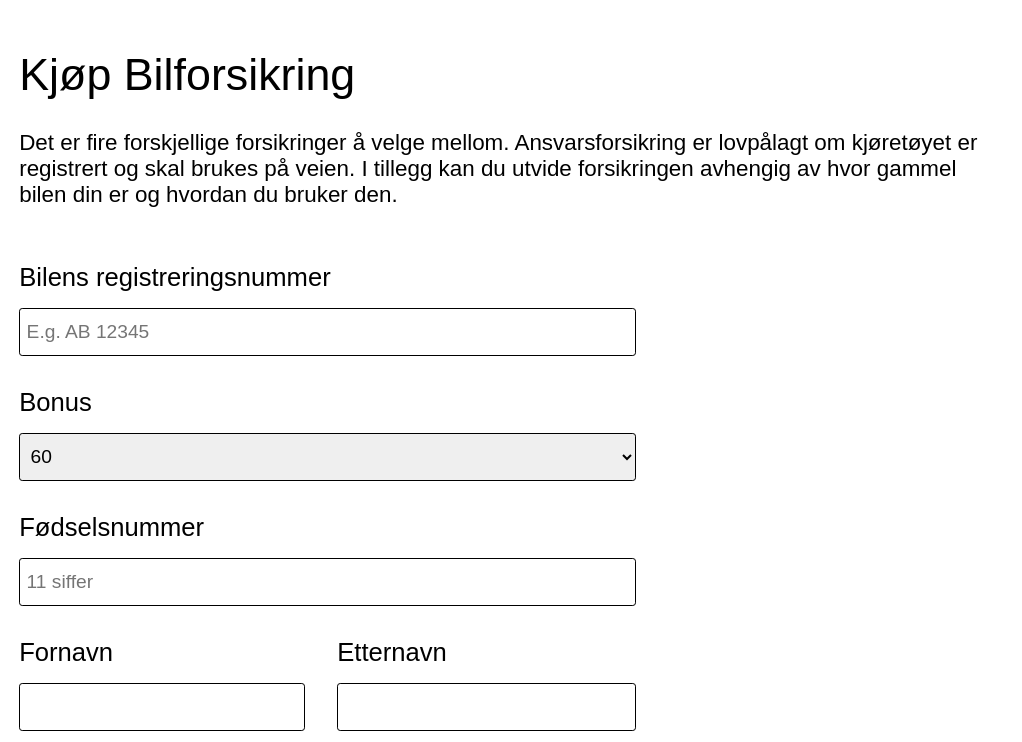
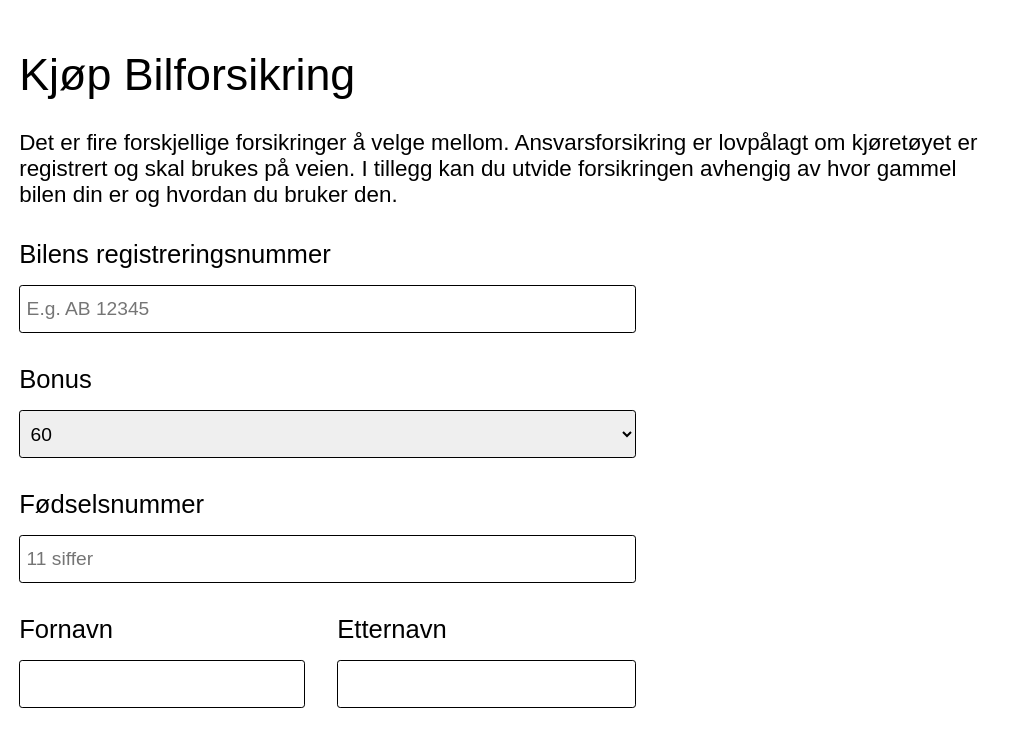
Before and after one commit to SaraMaldum/bilforsikring-kjop, a React (Create React App) app: page / in a window 1280 px wide. Shown: the top 742 px of the page, without its empty margins (0-1022 px from the left). Built offline with nearby package versions, Linux system fonts and the light colour scheme.

Commit message:
feat: lagt til pris og formattert kode, pluss forbedring i scss

```diff
--- a/package.json
+++ b/package.json
@@ -3,6 +3,9 @@
   "version": "0.1.0",
   "private": true,
   "dependencies": {
+    "@fortawesome/fontawesome-svg-core": "^6.5.2",
+    "@fortawesome/free-solid-svg-icons": "^6.5.2",
+    "@fortawesome/react-fontawesome": "^0.2.0",
     "@testing-library/jest-dom": "^5.17.0",
     "@testing-library/react": "^13.4.0",
     "@testing-library/user-event": "^13.5.0",
--- a/src/App.scss
+++ b/src/App.scss
@@ -1,18 +1,26 @@
+// Fonts
 @font-face {
   font-family: 'Profilfont-Regular-Web';
   src: local('Profilfont-Regular-Web'), url('./static/fonts/._Profilfont-Regular-Web.woff') format('woff'),
-       local('Profilfont-Regular-Web'), url('./static/fonts/._Profilfont-Regular-Web.woff2') format('woff2');
+  local('Profilfont-Regular-Web'), url('./static/fonts/._Profilfont-Regular-Web.woff2') format('woff2');
 }
 
+// Variables
+$font-primary: 'Profilfont-Regular-Web', sans-serif;
+$font-size-base: 1.4rem;
+
+// Styling
 body {
-  font-family: Profilfont-Regular-Web, sans-serif;
-  font-size: 1.4rem;
-  margin: 1rem;
-  align-items: center;
+  font-family: $font-primary;
+  font-size: $font-size-base;
+  margin: 0;
+  padding: 1rem;
 }
 
 main {
-  align-content: center;
+  align-items: center;
+  display: flex;
+  justify-content: center;
 }
 
 h1 {
@@ -20,22 +28,26 @@ h1 {
 }
 
 .ingress {
-  max-width: 960px;
+  margin: 0 auto;
 }
 
 .error {
   color: #c93116;
+  font-size: 1.2rem;
   margin-top: 0.2rem;
-  font-size: 1.2rem;
   padding-top: 0.6rem;
 }
 
 @media (min-width: 960px) {
   body {
+    box-sizing: content-box;
+    margin: 0 auto;
     max-width: 1500px;
-    box-sizing: content-box;
-    display: block;
-    margin: auto;
     padding: 1.2rem;
   }
+
+  .ingress {
+    margin: 0;
+    max-width: 960px;
+  }
 }
--- a/src/App.tsx
+++ b/src/App.tsx
@@ -7,8 +7,10 @@ function App() {
         <div>
             <header>
                 <h1>Kjøp Bilforsikring</h1>
-        <p className="ingress">Det er fire forskjellige forsikringer å velge mellom. Ansvarsforsikring er lovpålagt om kjøretøyet er
-        registrert og skal brukes på veien. I tillegg kan du utvide forsikringen avhengig av hvor gammel bilen din
+                <p className="ingress">Det er fire forskjellige forsikringer å velge mellom. Ansvarsforsikring er
+                    lovpålagt om kjøretøyet er
+                    registrert og skal brukes på veien. I tillegg kan du utvide forsikringen avhengig av hvor gammel
+                    bilen din
                     er og hvordan du bruker den.</p>
             </header>
             <main>
--- a/src/skjema/bilforsikring-skjema.tsx
+++ b/src/skjema/bilforsikring-skjema.tsx
@@ -1,15 +1,17 @@
-import React from 'react';
-import { Formik, Field, ErrorMessage, FormikValues, FormikHelpers } from 'formik';
+import React, {useState} from 'react';
+import {Formik, Field, ErrorMessage} from 'formik';
 import * as Yup from 'yup';
 import '../App.scss';
 import './bilforsikring.scss';
+import {FontAwesomeIcon} from '@fortawesome/react-fontawesome';
+import {faInfoCircle} from '@fortawesome/free-solid-svg-icons';
 
 interface FormData {
     fornavn: string,
     etternavn: string,
     bonus: string,
     regnr: string,
-    fodselsnummer: string,
+    fnr: string,
     email: string
 }
 
@@ -19,33 +21,39 @@ const Form: React.FC = () => {
         etternavn: '',
         bonus: '60',
         regnr: '',
-        fodselsnummer: '',
+        fnr: '',
         email: ''
     };
+
+    const [price, setPrice] = useState<number | null>(null);
 
     const schema = Yup.object().shape({
         fornavn: Yup.string().required('Du må fylle ut fornavn'),
         etternavn: Yup.string().required('Du må fylle ut etternavn'),
         regnr: Yup.string().required('Du må fylle ut bilens registreringsnummer').matches(/^[A-Z]{2}\s\d{5}$/, 'Bilens registreringsnummer må være gyldig'),
-        fodselsnummer: Yup.string().required('Du må fylle inn ditt fødselsnummer').matches(/^(0[1-9]|[12]\d|3[01])(0[1-9]|1[0-2])\d{2}\d{5}$/, 'Fødselsnummer må være gyldig, 11 siffer'),
+        fnr: Yup.string().required('Du må fylle inn ditt fødselsnummer').matches(/^(0[1-9]|[12]\d|3[01])(0[1-9]|1[0-2])\d{2}\d{5}$/, 'Fødselsnummer må være gyldig, 11 siffer'),
         email: Yup.string().required('Du må fylle ut epostadressen din'),
     });
 
-    const handleSubmit = (
-        values: FormikValues,
-        {setSubmitting}: FormikHelpers<FormData>
-    ) => {
-        setTimeout(() => {
-            console.log(values);
-            setSubmitting(false);
-        }, 500);
+    const calculatePrice = (formData: FormData): number => {
+        return parseInt(formData.bonus) * 50;
+    };
+
+    const handleSubmit = (values: FormData) => {
+        const calculatedPrice = calculatePrice(values);
+        setPrice(calculatedPrice);
+    };
+
+    const handleCustomReset = (resetForm: () => void) => {
+        setPrice(null);
+        resetForm();
     };
 
     return (
         <Formik initialValues={initialValues}
                 validationSchema={schema}
                 onSubmit={handleSubmit}>
-            {({handleSubmit, handleReset}) => (
+            {({handleSubmit, resetForm}) => (
                 <form onSubmit={handleSubmit} className="bilforsikring-skjema">
                     <div className="bilforsikring-skjema--container">
                         <div className="bilforsikring-skjema--item">
@@ -67,9 +75,9 @@ const Form: React.FC = () => {
                         </div>
 
                         <div className="bilforsikring-skjema--item">
-                            <label htmlFor="fodselsnummer">Fødselsnummer
-                                <Field type="text" name="fodselsnummer" id="fodselsnummer" placeholder="11 siffer"/>
-                                <ErrorMessage name="fodselsnummer" component="div" className="error"/>
+                            <label htmlFor="fnr">Fødselsnummer
+                                <Field type="text" name="fnr" id="fnr" placeholder="11 siffer"/>
+                                <ErrorMessage name="fnr" component="div" className="error"/>
                             </label>
                         </div>
 
@@ -96,12 +104,22 @@ const Form: React.FC = () => {
                             </label>
                         </div>
 
+                        {price !== null && (
+                            <div className="bilforsikring-skjema--pris">
+                                <div>
+                                    <FontAwesomeIcon icon={faInfoCircle}/>
+                                    <span className="bilforsikring-skjema--prisbelop">Prisen på din forsikring pr år blir følgende: {price} kr.</span>
+                                </div>
+                            </div>
+                        )}
+
                         <div className="bilforsikring-skjema--item">
                             <button type="submit" className="btn btn-beregn">Beregn pris</button>
-                            <button type="button" onClick={handleReset} className="btn btn-avbryt">Avbryt</button>
+                            <button type="button" onClick={() => handleCustomReset(resetForm)}
+                                    className="btn btn-avbryt">Avbryt
+                            </button>
                         </div>
                     </div>
-                    {/*    Legg inn beregnet pris her */}
                 </form>
             )}
         </Formik>
--- a/src/skjema/bilforsikring.scss
+++ b/src/skjema/bilforsikring.scss
@@ -1,36 +1,52 @@
+// Variables
+$rem: 1rem;
+$btn-padding: $rem $rem * 1.4;
+$btn-border-radius: 2rem;
+
+// Mixins
+@mixin input-fields {
+  border-radius: 0.2rem;
+  border: 1px solid black;
+  box-sizing: border-box;
+  font-size: 1.2rem;
+  height: 3rem;
+  margin-top: 1rem;
+  min-width: 100%;
+  padding: 0.4rem;
+}
+
+@mixin button-styles {
+  border-radius: $btn-border-radius;
+  cursor: pointer;
+  font-size: 1.2rem;
+  font-weight: 600;
+  margin-right: 1rem;
+  padding: $btn-padding;
+}
+
+// Styling
 .bilforsikring-skjema {
   display: grid;
+  gap: 8px;
+  grid-template-columns: repeat(1, 1fr);
   grid-template-rows: repeat(1, 1fr);
-  grid-template-columns: repeat(1, 1fr);
-  gap: 8px;
   width: 100%;
 
-  .bilforsikring-skjema--item {
-    margin-top: 2rem;
+  &--item {
     font-size: 1.6rem;
     font-weight: normal;
+    margin-top: 2rem;
   }
 }
 
 input, select {
-  box-sizing: border-box;
-  min-width: 100%;
-  height: 3rem;
-  font-size: 1.2rem;
-  margin-top: 1rem;
-  border: 1px solid black;
-  border-radius: 0.2rem;
-  padding: 0.4rem;
+  @include input-fields;
 }
 
 .btn {
-  border-radius: 2rem;
-  padding: 1rem 1.4rem;
-  font-size: 1.2rem;
-  font-weight: 600;
-  margin-right: 1rem;
-  cursor: pointer;
+  @include button-styles;
 }
+
 .btn-beregn {
   background: black;
   color: white;
@@ -41,18 +57,29 @@ input, select {
   color: black;
 }
 
+.bilforsikring-skjema--pris {
+  align-items: start;
+  background-color: #d3d3f6;
+  border-radius: .4rem;
+  box-sizing: border-box;
+  color: #1b1917;
+  margin-top: 1rem;
+  padding: 1rem;
+  width: 100%;
+
+  &--prisbelop {
+    padding-left: 1rem;
+  }
+}
+
 @media (min-width: 960px) {
   .bilforsikring-skjema {
-    display: grid;
-    grid-template-rows: repeat(1, 1fr);
     grid-template-columns: repeat(2, 1fr);
-    gap: 8px;
-    width: 100%;
   }
 
   .navn-wrapper {
+    display: flex;
     flex-direction: row;
-    display: flex;
     gap: 2rem;
   }
 }
```
Also changed, not shown: 1 other file (tests, documents, lock files or other folders). Lines whose indentation alone changed are shown as unchanged.
